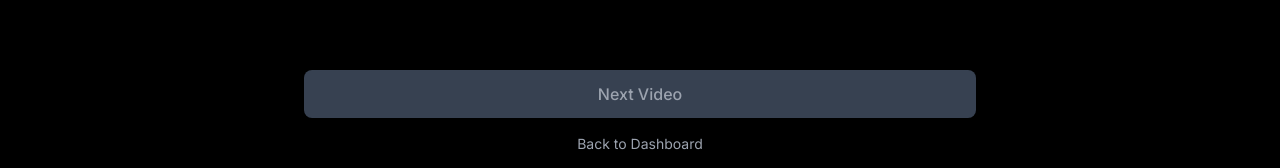
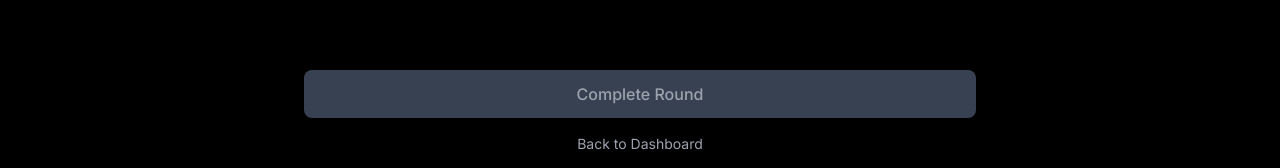
Before and after one commit to iQraWaheedAhmad/watch-earn, a Next.js app: page /video_route in a window 1280 px wide. Shown: the part 493-661 px from the top of the page. Built offline with nearby package versions, Linux system fonts and the light colour scheme; no server answers; the database is empty; sample sign-in values are in the browser's storage.

Commit message:
video changes

```diff
--- a/src/app/video_route/page.tsx
+++ b/src/app/video_route/page.tsx
@@ -21,11 +21,7 @@ const Videos = () => {
 
   const videoUrls = [
 
-      "https://www.youtube.com/watch?v=4uJLLev3Ulg",
-   // "https://www.youtube.com/watch?v=LXb3EKWsInQ",
-    // "https://www.youtube.com/watch?v=ScMzIvxBSi4",
-
-    // youtube videos
+        // youtube videos
     "https://youtu.be/DsG7tU630pE?si=rB338lJMR7pVdv1f",
     // "https://www.youtube.com/watch?v=4uJLLev3Ulg",
     // "https://www.youtube.com/watch?v=LXb3EKWsInQ",
```
